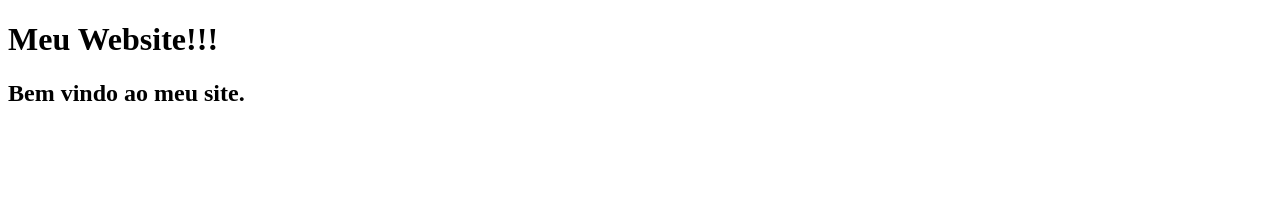
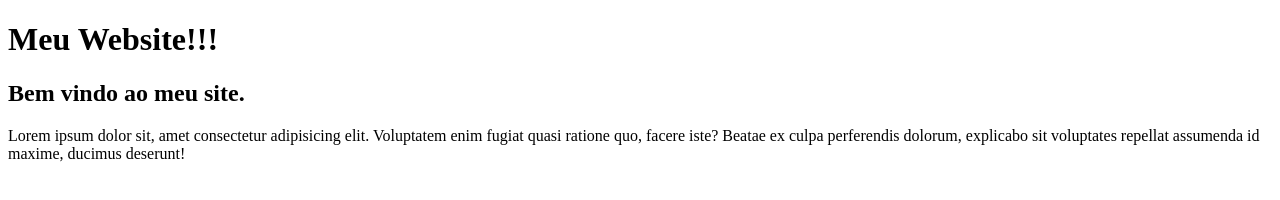
Before and after one commit to Gabriel4841014/projeto-git, a plain HTML site: page index.html in a window 1280 px wide. Drawn offline with Linux system fonts and the light colour scheme.

Commit message:
Adicionado parágrafo

```diff
--- a/index.html
+++ b/index.html
@@ -8,5 +8,6 @@
 <body>
     <h1>Meu Website!!!</h1>
     <h2>Bem vindo ao meu site.</h2>
+    <p>Lorem ipsum dolor sit, amet consectetur adipisicing elit. Voluptatem enim fugiat quasi ratione quo, facere iste? Beatae ex culpa perferendis dolorum, explicabo sit voluptates repellat assumenda id maxime, ducimus deserunt!</p>
 </body>
 </html>
```
